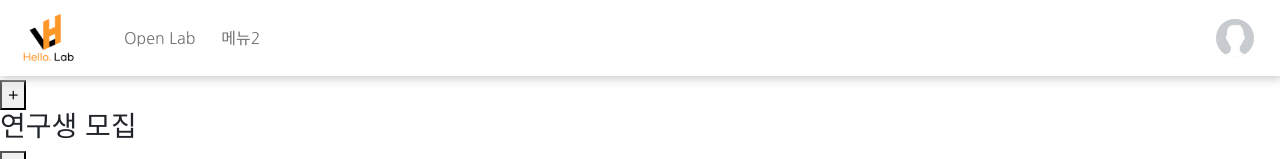
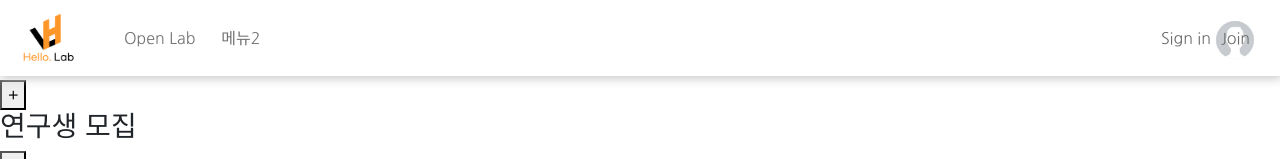
Before and after one commit to developerChans/Hello-Lab, a React (Create React App) app in the folder client/: page / in a window 1280 px wide. Shown: the top 159 px of the page. Built offline with nearby package versions, Linux system fonts and the light colour scheme.

Commit message:
modify menubar btn

```diff
--- a/client/src/components/MenuBar/MenuBar.css
+++ b/client/src/components/MenuBar/MenuBar.css
@@ -28,6 +28,7 @@
     z-index: 10;
     overflow: hidden;
     position: absolute;
+    top: 20px;
     right:25px;
 }
 #profile_img{
@@ -54,3 +55,20 @@
     background-color:rgb(196, 196, 196) !important;
     color: black;
 }
+
+#other-page{
+    position: absolute;
+    right: 30px;
+    color: rgb(110, 110, 110);
+    z-index: 10;
+}
+
+#sign-in{
+    padding-right: 10px;
+}
+#sign-in:hover{
+    color: black;
+}
+#join:hover{
+    color: black;
+}
--- a/client/src/components/MenuBar/MenuBar.js
+++ b/client/src/components/MenuBar/MenuBar.js
@@ -1,12 +1,15 @@
 import logo from '../../components/views/hellolab.png';
 import imgPath from '../../components/views/default.png';
 import './MenuBar.css';
-import {useRef, useEffect, useState} from 'react';
+import {useRef, useState} from 'react';
 import 'bootstrap/dist/css/bootstrap.css';
+import { withRouter } from 'react-router-dom';
+
+// auth에 따라 보이기 안보이기 구현
 
 const profile = {img: imgPath};
 
-const MenuBar = () => {
+const MenuBar = (props) => {
 
   const dropdown = useRef();
   const [drop, setDrop] = useState(false);
@@ -23,6 +26,12 @@ const MenuBar = () => {
     }
   }
 
+  const onSigninBtnClick = ()=>{
+    props.history.push('/login');
+  }
+  const onJoinBtnClick = () =>{
+    props.history.push('/register');
+  }
   return (
     <div id="menu">
       <nav id="menubar" className="navbar navbar-expand bg-white navbar-light">
@@ -38,6 +47,8 @@ const MenuBar = () => {
             <a className="nav-link" href="#">메뉴2</a>
           </li>
         </ul>
+
+        <div id="dropdown-profile">
           <button id="profile_button" className="border border-white rounded-circle"
           onClick={profileClick}>
             <img id="profile_img" src={profile.img}/>
@@ -45,12 +56,23 @@ const MenuBar = () => {
           <div ref={dropdown} className="dropdown-menu" aria-labelledby="dropdownMenuButton">
             <a className="dropdown-item" href="/mypage">Dashboard</a>
             <a className="dropdown-item" href="/home">Another action</a>
-          <a className="dropdown-item" href="#">Something else here</a>
+            <a className="dropdown-item" href="/">Sign out</a>
           </div>
+        </div>
+
+        <span id="other-page">
+          <span id="sign-in" onClick={onSigninBtnClick} type="button">
+            Sign in
+          </span>
+          <span id="join" onClick={onJoinBtnClick} type="button">
+            Join
+          </span>
+        </span>
+
       </nav>
+    </div>
 
-    </div>
   );
 }
 
-export default MenuBar;
+export default withRouter(MenuBar);
```
Lines whose indentation alone changed are shown as unchanged.
